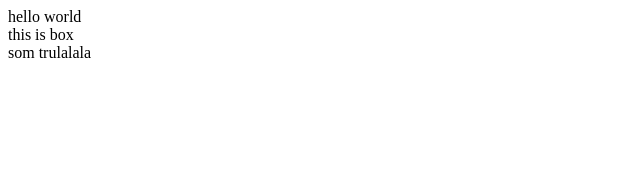
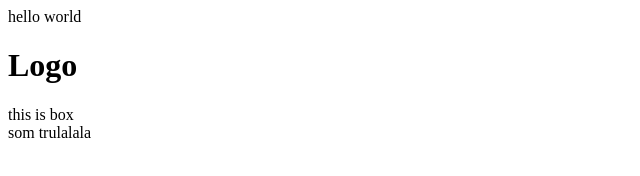
Before and after one commit to GooDDeN/test_git, a plain HTML site: page index.html in a window 1280 px wide. Shown: the whole page, without its empty margins (0-640 px from the left). Drawn offline with Linux system fonts and the light colour scheme.

Commit message:
addet haedder

```diff
--- a/index.html
+++ b/index.html
@@ -1,4 +1,7 @@
 hello world
+<div class="headder">
+	<h1>Logo</h1>
+</div>
 <div>
 	this is box
 </div>
```
